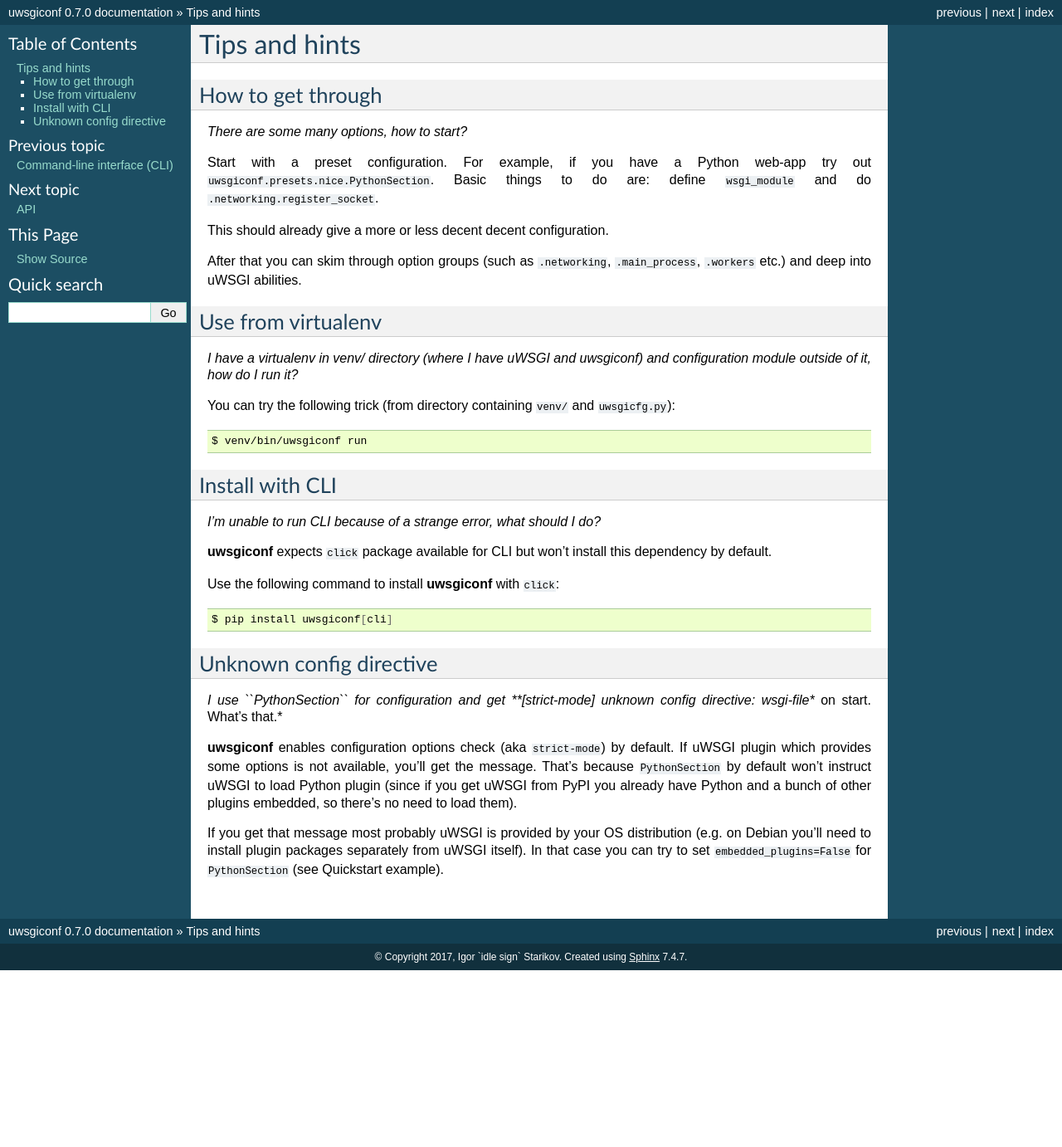
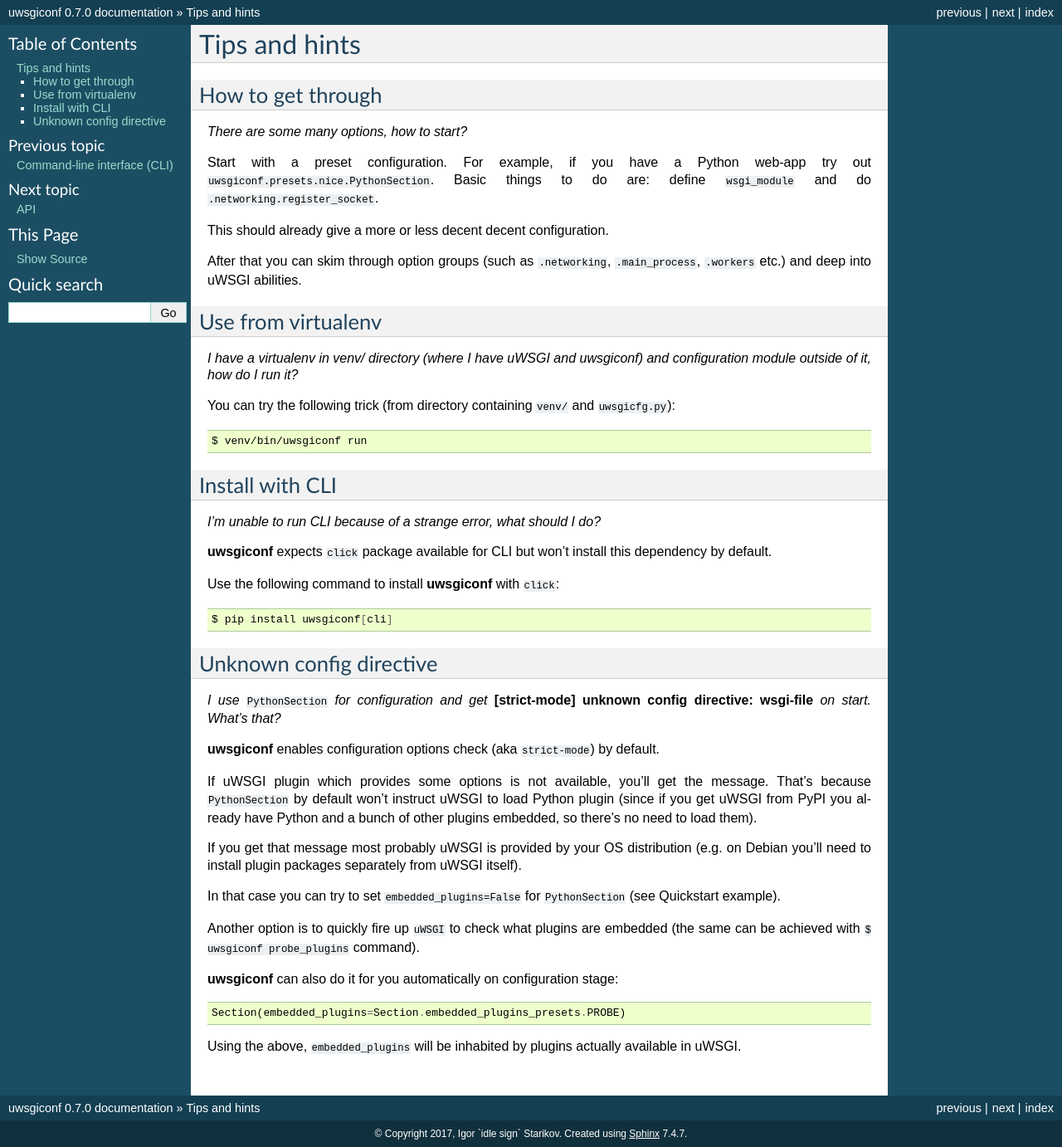
Before and after one commit to idlesign/uwsgiconf, a Sphinx documentation site: the page built from docs/source/hints.rst, in a window 1280 px wide. Shown: the whole page at 83% size. Built offline with Sphinx 7.4.7, drawn with Linux system fonts in a browser that asks for light colours; pages that are not in the unit, such as notebooks, are missing from menus; before the commit the page ends 1169 px from its top, so only the background shows below that.

Commit message:
Hints updated.

```diff
--- a/docs/source/hints.rst
+++ b/docs/source/hints.rst
@@ -45,8 +45,26 @@
 Unknown config directive
 ------------------------
 
-*I use ``PythonSection`` for configuration and get **[strict-mode] unknown config directive: wsgi-file** on start. What's that.*
+*I use* ``PythonSection`` *for configuration and get* **[strict-mode] unknown config directive: wsgi-file** *on start. What's that?*
 
-**uwsgiconf** enables configuration options check (aka ``strict-mode``) by default. If uWSGI plugin which provides some options is not available, you'll get the message. That's because ``PythonSection`` by default won't instruct uWSGI to load Python plugin (since if you get uWSGI from PyPI you already have Python and a bunch of other plugins embedded, so there's no need to load them).
+**uwsgiconf** enables configuration options check (aka ``strict-mode``) by default.
 
-If you get that message most probably uWSGI is provided by your OS distribution (e.g. on Debian you'll need to install plugin packages separately from uWSGI itself). In that case you can try to set ``embedded_plugins=False`` for ``PythonSection`` (see Quickstart example).
+If uWSGI plugin which provides some options is not available, you'll get the message. That's because ``PythonSection``
+by default won't instruct uWSGI to load Python plugin (since if you get uWSGI from PyPI you already have
+Python and a bunch of other plugins embedded, so there's no need to load them).
+
+If you get that message most probably uWSGI is provided by your OS distribution (e.g. on Debian you'll need to install
+plugin packages separately from uWSGI itself).
+
+In that case you can try to set ``embedded_plugins=False`` for ``PythonSection`` (see Quickstart example).
+
+Another option is to quickly fire up ``uWSGI`` to check what plugins are embedded (the same can be achieved with
+``$ uwsgiconf probe_plugins`` command).
+
+**uwsgiconf** can also do it for you automatically on configuration stage:
+
+.. code-block:: python
+
+    Section(embedded_plugins=Section.embedded_plugins_presets.PROBE)
+
+Using the above, ``embedded_plugins`` will be inhabited by plugins actually available in uWSGI.
```
